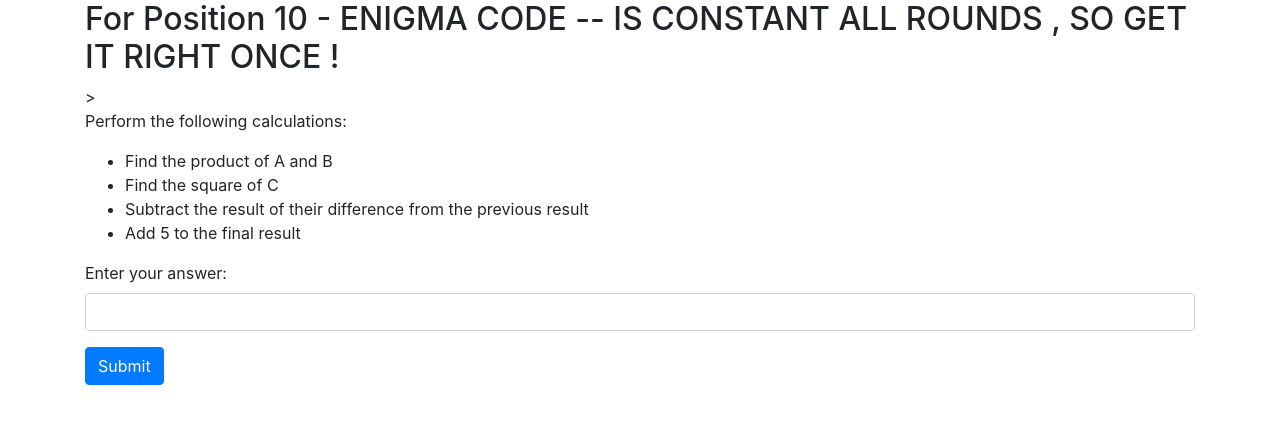
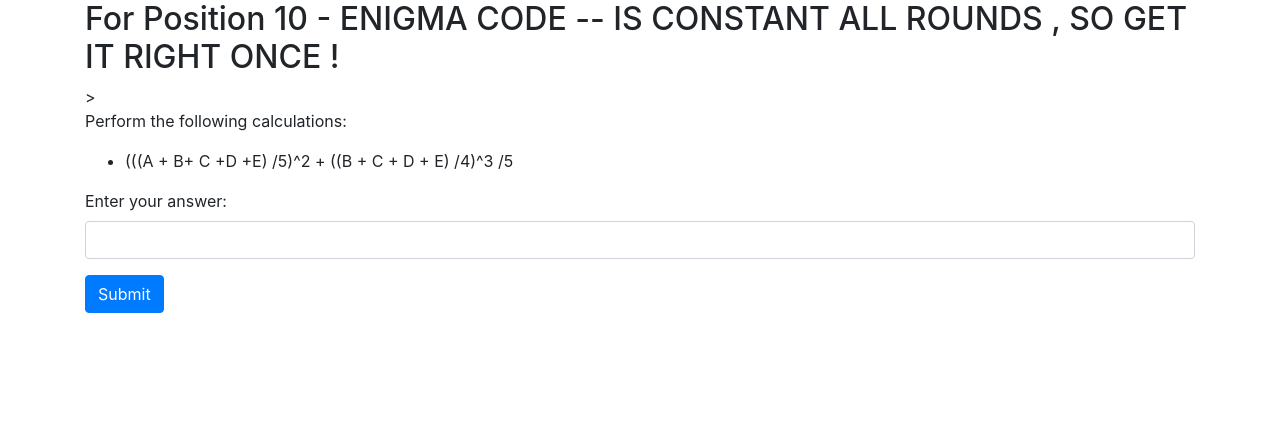
Before and after one commit to Adnan17Kamran/charlie, a Flask app: page /i5i5rsuopeyr10cov4ovuev06cb1sxchallenge10 in a window 1280 px wide. Shown: the part 56-480 px from the top of the page. Run offline with Flask 3, Linux system fonts and the light colour scheme; some libraries are stand-ins or nearby versions.

Commit message:
fully func --charlie

```diff
--- a/templates/challenge10.html
+++ b/templates/challenge10.html
@@ -43,10 +43,7 @@
     <h2>For Position 10 - ENIGMA CODE -- IS CONSTANT ALL ROUNDS , SO GET IT RIGHT ONCE !</h2>>
       <p>Perform the following calculations:</p>
       <ul>
-         <li>Find the product of A and B</li>
-        <li>Find the square of C</li>
-        <li>Subtract the result of their difference from the previous result</li>
-        <li>Add 5 to the final result</li>
+         <li>(((A + B+ C +D +E) /5)^2 + ((B + C + D + E) /4)^3 /5</li>
       </ul>
       <form action="/i5i5rsuopeyr10cov4ovuev06cb1sxchallenge10-validator" method="POST">
         <div class="form-group">
--- a/templates/challenge7.html
+++ b/templates/challenge7.html
@@ -43,10 +43,7 @@
     <h2>For Position 7 - ENIGMA CODE -- IS CONSTANT ALL ROUNDS , SO GET IT RIGHT ONCE !</h2>
       <p>Perform the following calculations:</p>
       <ul>
-        <li>Find the square root of (A - B)</li>
-        <li>Find the cube of C</li>
-        <li>Add the result of their difference to the previous result</li>
-        <li>Add 2 to the final result</li>
+        <li>((A^2 + B^2 + C^2 + D^2 + E^2) / 5)-4</li>
       </ul>
       <form action="/i5i5rsuopeyr10cov4ovuev06cb1sxchallenge7-validator" method="POST">
         <div class="form-group">
--- a/templates/challenge8.html
+++ b/templates/challenge8.html
@@ -43,10 +43,7 @@
     <h2>For Position 8 - ENIGMA CODE -- IS CONSTANT ALL ROUNDS , SO GET IT RIGHT ONCE !</h2>
       <p>Perform the following calculations:</p>
       <ul>
-         <li>Find the product of A and B</li>
-        <li>Find the square of C</li>
-        <li>Subtract the result of their difference from the previous result</li>
-        <li>Add 5 to the final result</li>
+         <li>((A +B + C + D + E /5) * 3 - ((B + C +  D ) / 3) +2
       </ul>
       <form action="/i5i5rsuopeyr10cov4ovuev06cb1sxchallenge8-validator" method="POST">
         <div class="form-group">
--- a/templates/challenge9.html
+++ b/templates/challenge9.html
@@ -44,10 +44,7 @@
     <h2>For Position 9 - ENIGMA CODE -- IS CONSTANT ALL ROUNDS , SO GET IT RIGHT ONCE !</h2>
       <p>Perform the following calculations:</p>
       <ul>
-         <li>Find the product of A and B</li>
-        <li>Find the square of C</li>
-        <li>Subtract the result of their difference from the previous result</li>
-        <li>Add 5 to the final result</li>
+         <li>(A + B + C + D + E) / 5 2 - I</li>
       </ul>
       <form action="/i5i5rsuopeyr10cov4ovuev06cb1sxchallenge9-validator" method="POST">
         <div class="form-group">
```
